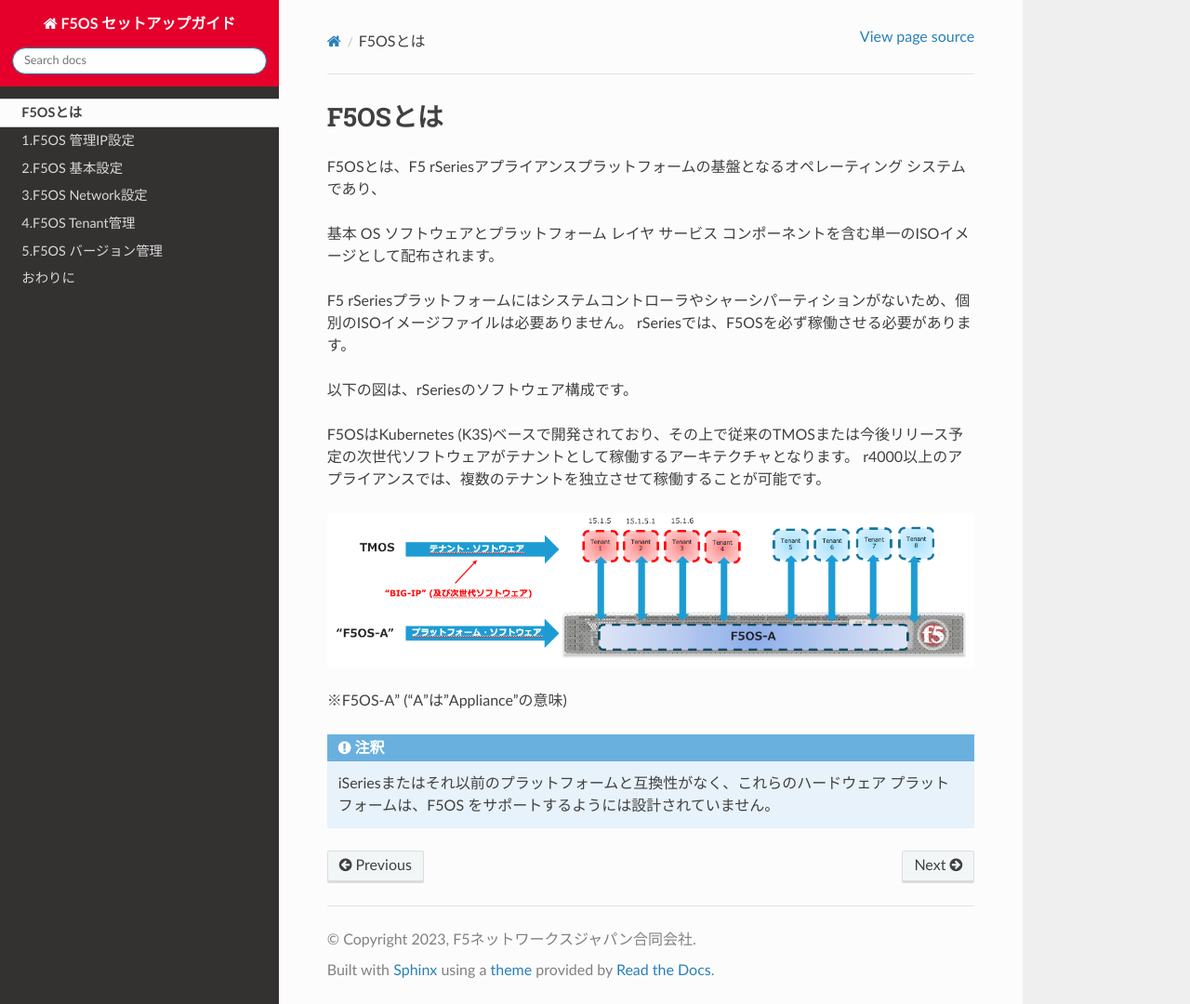
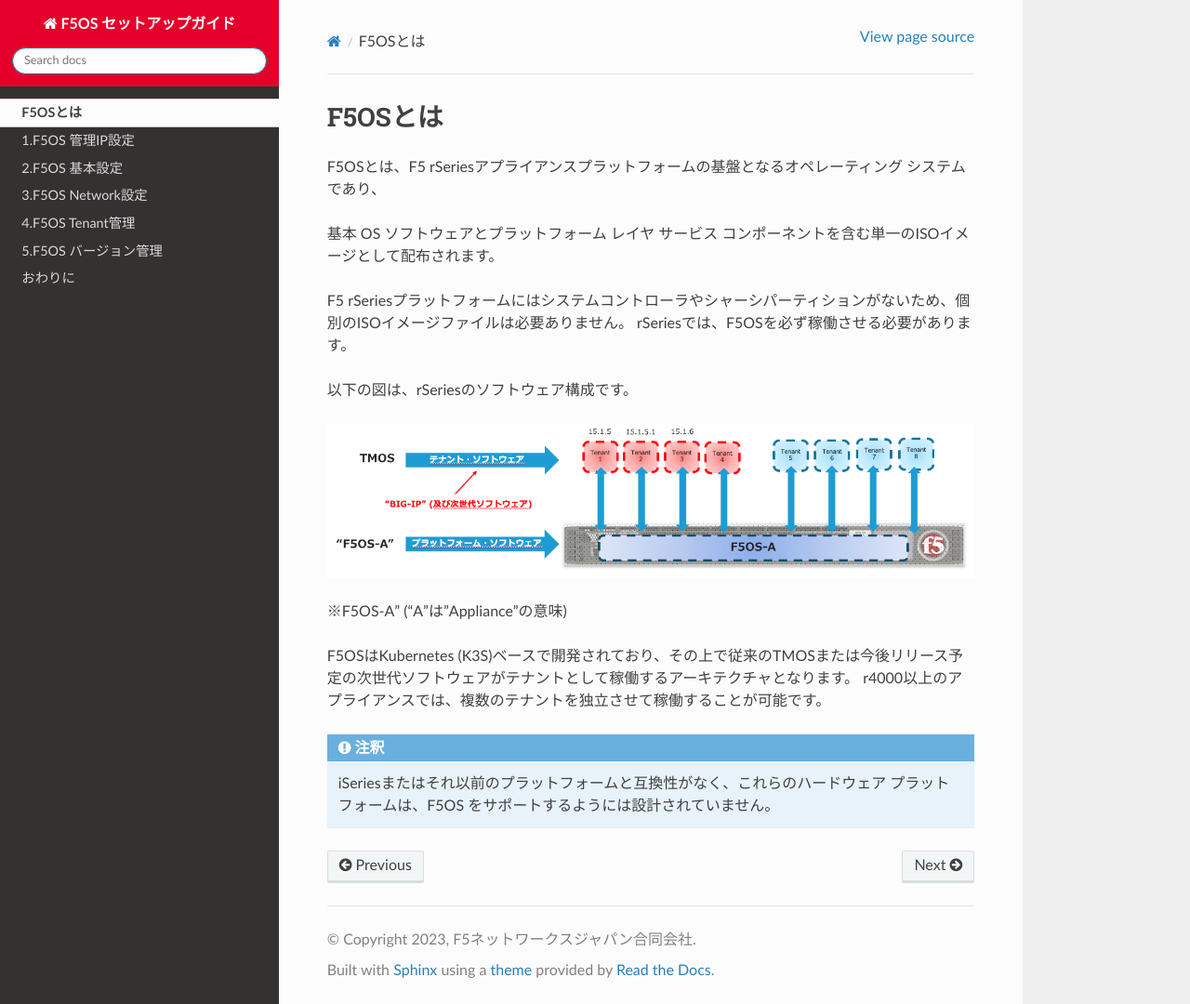
Before and after one commit to BeF5/f5j-easy-setup-f5os, a Sphinx documentation site: the page built from docs/module1/module01.rst, in a window 1280 px wide and 1080 px high. Shown: the whole window at 93% size. Built offline with Sphinx 7.4.7 and the Read the Docs theme 2.0.0, drawn with Linux system fonts in a browser that asks for light colours.

```diff
--- a/docs/module1/module01.rst
+++ b/docs/module1/module01.rst
@@ -10,14 +10,14 @@ rSeriesでは、F5OSを必ず稼働させる必要があります。
 
 以下の図は、rSeriesのソフトウェア構成です。
 
-F5OSはKubernetes (K3S)ベースで開発されており、その上で従来のTMOSまたは今後リリース予定の次世代ソフトウェアがテナントとして稼働するアーキテクチャとなります。
-r4000以上のアプライアンスでは、複数のテナントを独立させて稼働することが可能です。
-
 .. image:: ./media/f5osa.png
       :width: 1000
 
 ※F5OS-A” (“A”は”Appliance”の意味)
 
+F5OSはKubernetes (K3S)ベースで開発されており、その上で従来のTMOSまたは今後リリース予定の次世代ソフトウェアがテナントとして稼働するアーキテクチャとなります。
+r4000以上のアプライアンスでは、複数のテナントを独立させて稼働することが可能です。
+
 
 .. NOTE::
 
```
